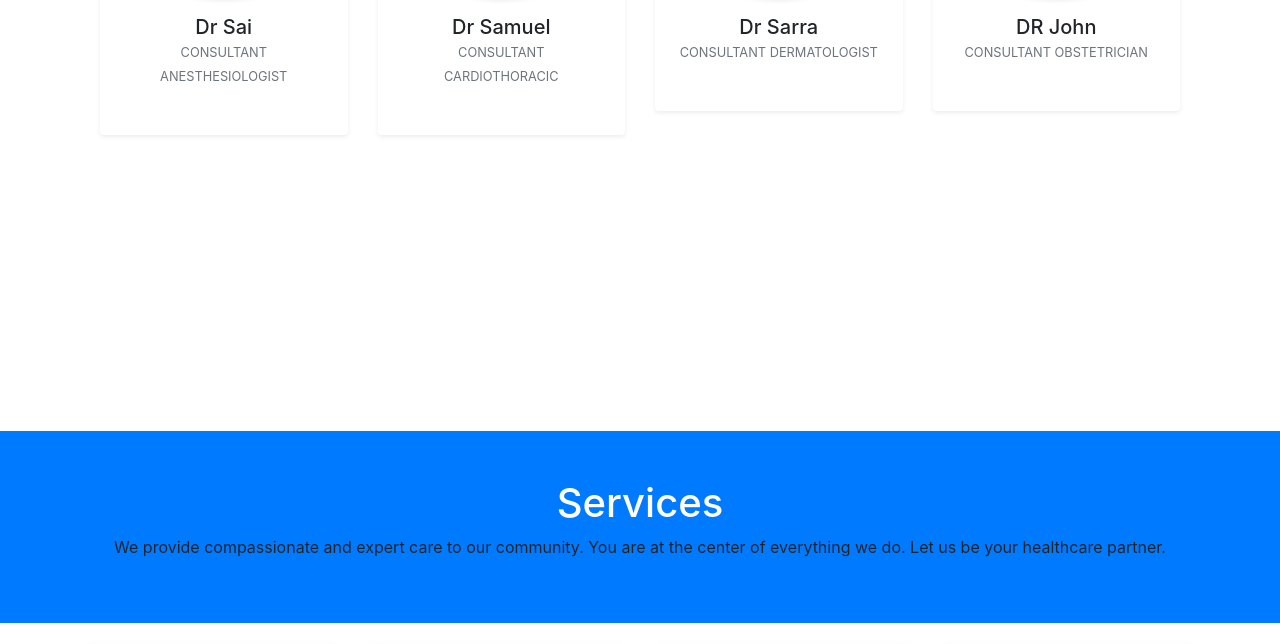
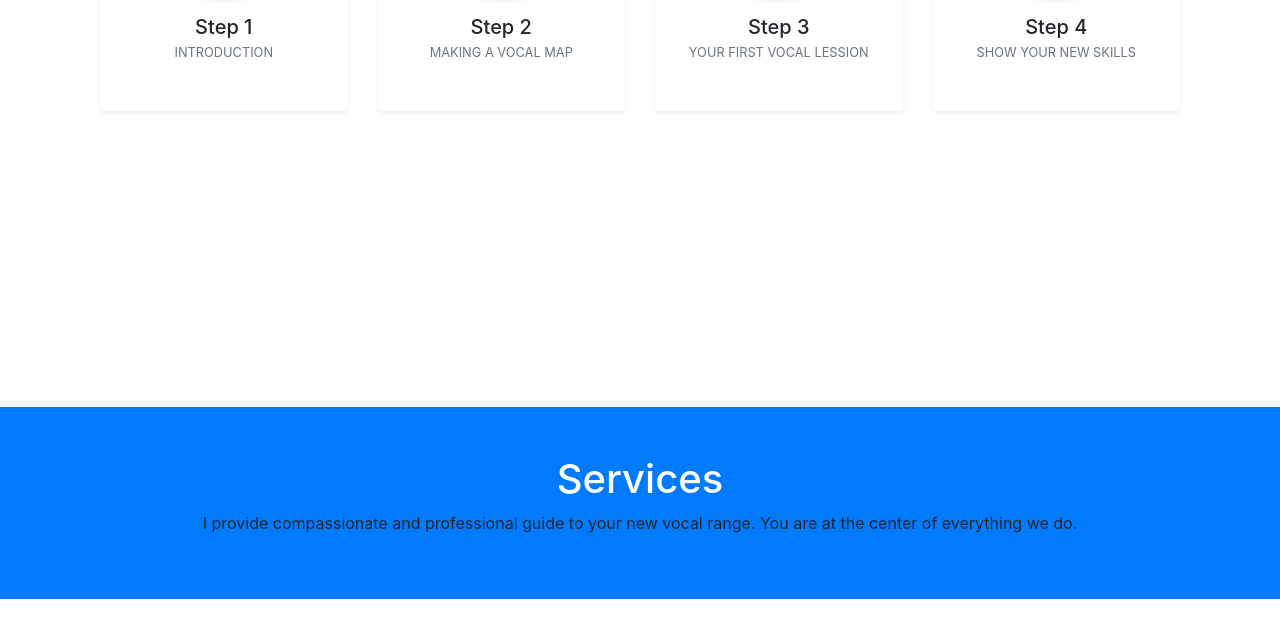
Before and after one commit to Kollecollier/Django-Vocal-School-Fullstacked, a Django app: template templates/index.html in a window 1280 px wide. Shown: the part 1570-2214 px from the top of the page. Run offline with Django 4.2, Linux system fonts and the light colour scheme; the template is opened without the code that fills it, so the values that code supplies are empty; some libraries are stand-ins or nearby versions.

Commit message:
Add js googlemaps location, added images for frontend

```diff
--- a/templates/base.html
+++ b/templates/base.html
@@ -7,7 +7,7 @@
   <meta charset="utf-8">
   <meta name="viewport" content="width=device-width, initial-scale=1, shrink-to-fit=no">
   <meta http-equiv="x-ua-compatible" content="ie=edge">
-  <title>Family Doctor</title>
+  <title>Vocal Doctor 🗣</title>
   <!-- Bootstrap core CSS -->
   <link href="{% static 'css/bootstrap.min.css' %}" rel="stylesheet">
   <link rel="stylesheet" href="https://cdnjs.cloudflare.com/ajax/libs/font-awesome/5.15.3/css/all.min.css" />
@@ -19,10 +19,10 @@
 </style>
 <body>
 
-  <div class="header" style="background: rgb(177, 177, 177) url('img/header.png') no-repeat fixed center">
+  <div class="header" style="background: rgb(177, 177, 177) url('../static/img/imgheader2.jpg') no-repeat fixed center">
 
     <nav class="navbar navbar-dark navbar-expand-md navigation-clean-search">
-        <div class="container"><a class="navbar-brand" href="#">Family Doctor X</a>
+        <div class="container"><a class="navbar-brand" href="#">Strawtown Vocal School</a>
             <button class="navbar-toggler" data-toggle="collapse" data-target="#navcol-1">
                 <span class="sr-only">Toggle navigation</span>
                 <span class="navbar-toggler-icon"></span>
@@ -31,7 +31,7 @@
                 id="navcol-1">
                 <ul class="nav navbar-nav">
                     <li class="nav-item" role="presentation">
-                        <a class="nav-link active" href="#team">Our Team</a>
+                        <a class="nav-link active" href="#team">The 4 Steps</a>
                     </li>
                     <li class="nav-item" role="presentation">
                         <a class="nav-link active" href="#services">Services</a>
@@ -41,7 +41,7 @@
                         <a class="nav-link active" href="#reviews">Testimonial</a>
                     </li>
                     <li class="nav-item" role="presentation">
-                        <a class="nav-link active" href="#contact">Contact Us</a>
+                        <a class="nav-link active" href="#contact">Contact Me</a>
                     </li>
                     <li class="nav-item" role="presentation">
                       <a class="nav-link active" href="manage-appointments.html">Manage</a>
@@ -65,10 +65,10 @@
     <div class="container hero">
         <div class="row">
             <div class="col-12 col-lg-6 col-xl-5 offset-xl-1">
-                <h1>Exceptional Medical Care for All Ages.</h1>
-                <p> At our Medical Center
-                    we combine world class medicine
-                    with compassionate care. </p>
+                <h1>Exceptional Metalcore / Hardcore Vocal lession's for All Ages.</h1>
+                <p> Your journey to becoming
+                    the ultimate vocalist
+                start's here! </p>
                     <a href="appointment.html" class="btn btn-light btn-lg action-button" type="button">Book an appointment</a>
             </div>
 
--- a/templates/index.html
+++ b/templates/index.html
@@ -1,12 +1,13 @@
 {% extends 'base.html' %}
+{% load static %}
 
 
 {% block content %}
 <section class="container py-5"  style="margin-block:200px;" id="team">
     <div class="row text-center ">
         <div class="col-lg-8 mx-auto">
-            <h1 class="display-4">Our Team</h1>
-            <p class="lead">Rely on established and competent professionals.
+            <h1 class="display-4">The 4 Steps</h1>
+            <p class="lead">Rely on established and competent professional.
             </p>
         </div>
     </div>
@@ -16,33 +17,33 @@
 
             <!-- Team item -->
             <div class="col-xl-3 col-sm-6 mb-5">
-                <div class="bg-white rounded shadow-sm py-5 px-4"><img src="./img/team1.jpg" alt="" class=" mh-100img-fluid rounded-circle mb-3 img-thumbnail shadow-sm">
-                    <h5 class="mb-0">Dr Sai</h5>
-                    <span class="small text-uppercase text-muted">Consultant anesthesiologist</span>
+                <div class="bg-white rounded shadow-sm py-5 px-4"><img src="{% static 'img/img1.jpg' %}" "alt="image of me" class=" mh-100img-fluid rounded-circle mb-3 img-thumbnail shadow-sm">
+                    <h5 class="mb-0">Step 1</h5>
+                    <span class="small text-uppercase text-muted">Introduction</span>
                 </div>
             </div><!-- End -->
 
             <!-- Team item -->
             <div class="col-xl-3 col-sm-6 mb-5">
-                <div class="bg-white rounded shadow-sm py-5 px-4"><img src="/img/team2.jpg" alt="" class=" mh-100 rounded-circle mb-3 img-thumbnail shadow-sm">
-                    <h5 class="mb-0">Dr Samuel </h5>
-                    <span class="small text-uppercase text-muted">Consultant cardiothoracic</span>
+                <div class="bg-white rounded shadow-sm py-5 px-4"><img src="{% static 'img/img2.jpg' %}" "alt="image of me" alt="" class=" mh-100 rounded-circle mb-3 img-thumbnail shadow-sm">
+                    <h5 class="mb-0">Step 2</h5>
+                    <span class="small text-uppercase text-muted">Making a Vocal Map</span>
                 </div>
             </div><!-- End -->
 
             <!-- Team item -->
             <div class="col-xl-3 col-sm-6 mb-5">
-                <div class="bg-white rounded shadow-sm py-5 px-4"><img src="/img/team3.jpg" alt="" class=" mh-100img-fluid rounded-circle mb-3 img-thumbnail shadow-sm">
-                    <h5 class="mb-0">Dr Sarra</h5>
-                    <span class="small text-uppercase text-muted">Consultant dermatologist</span>
-                </div>
-            </div><!-- End -->
+              <div class="bg-white rounded shadow-sm py-5 px-4"><img src="{% static 'img/img3.jpg' %}" "alt="image of me" alt="" class=" mh-100 rounded-circle mb-3 img-thumbnail shadow-sm">
+                  <h5 class="mb-0">Step 3</h5>
+                  <span class="small text-uppercase text-muted">Your First Vocal lession</span>
+              </div>
+           </div><!-- End -->
 
             <!-- Team item -->
             <div class="col-xl-3 col-sm-6 mb-5">
-                <div class="bg-white rounded shadow-sm py-5 px-4"><img src="/img/team4.png" alt="" class=" mh-100img-fluid rounded-circle mb-3 img-thumbnail shadow-sm">
-                    <h5 class="mb-0">DR John</h5>
-                    <span class="small text-uppercase text-muted">Consultant Obstetrician</span>
+                <div class="bg-white rounded shadow-sm py-5 px-4"><img src="{% static 'img/img4.jpg' %}" alt="image of me" class=" mh-100img-fluid rounded-circle mb-3 img-thumbnail shadow-sm">
+                    <h5 class="mb-0">Step 4</h5>
+                    <span class="small text-uppercase text-muted">Show Your New Skills</span>
                 </div>
             </div><!-- End -->
         </div>
@@ -55,57 +56,9 @@
   <div class="bg-primary text-center py-5 mb-4">
       <div class="container">
         <h1 class="fw-light text-white">Services</h1>
-        <p class="overview">We provide compassionate and expert care to our community. You are at the center of everything we do. Let us be your healthcare partner.</p>
+        <p class="overview">I provide compassionate and professional guide to your new vocal range. You are at the center of everything we do.</p>
       </div>
     </div>
-  <div class="container">
-    <div class="row">
-      <!-- Team Member 1 -->
-      <div class="col-xl-3 col-md-6 mb-4">
-        <div class="card border-0 shadow">
-          <img src="/img/service1.jpg" class="card-img-top" alt="...">
-          <div class="card-body text-center">
-            <h5 class="card-title mb-0">Primary Care</h5>
-            <div class="card-text text-black-50">Your personalized medical professionals.</div>
-          </div>
-        </div>
-      </div>
-      <!-- Team Member 2 -->
-      <div class="col-xl-3 col-md-6 mb-4">
-        <div class="card border-0 shadow">
-          <img src="/img/service2.jpg" class="card-img-top" alt="...">
-          <div class="card-body text-center">
-            <h5 class="card-title mb-0">Dermatology</h5>
-            <div class="card-text text-black-50">Your skin care made easy.</div>
-          </div>
-        </div>
-      </div>
-      <!-- Team Member 3 -->
-      <div class="col-xl-3 col-md-6 mb-4">
-        <div class="card border-0 shadow">
-          <img src="/img/service3.jpg" class="card-img-top" alt="...">
-          <div class="card-body text-center">
-            <h5 class="card-title mb-0">Team Member</h5>
-            <div class="card-text text-black-50">Web Developer</div>
-          </div>
-        </div>
-      </div>
-      <!-- Team Member 4 -->
-      <div class="col-xl-3 col-md-6 mb-4">
-        <div class="card border-0 shadow">
-          <img src="/img/service4.jpg" class="card-img-top" alt="...">
-          <div class="card-body text-center">
-            <h5 class="card-title mb-0">PrEP Therapy</h5>
-            <div class="card-text text-black-50">Stay safe if you are at high exposure of HIV.</div>
-          </div>
-        </div>
-      </div>
-    </div>
-    <!-- /.row -->
-
-  </div>
-</section>
-
 <section class="text-center conatiner" style="margin-block:200px;" id="reviews">
     <h2>Satisfied Patients</h2>
     <div id="myCarousel" class="carousel slide" data-ride="carousel">
@@ -144,23 +97,33 @@
     <div class="container">
         <div class="row text-center">
 
-            <div class="col-sm-6">
+            <div class="col-sm-4">
             <div class="contact-detail-box">
-              <i class="far fa-envelope text-colored fa-3x"></i>
+              <i class="fa-brands fa-facebook"></i>
               <h4>Get In Touch</h4>
               <abbr title="Phone">P:</abbr> (123) 456-7890<br>
               E: <a href="mailto:email@email.com" class="text-muted">email@email.com</a>
             </div>
           </div><!-- end col -->
 
-          <div class="col-sm-6">
+          <div class="col-sm-4">
+            <div class="contact-detail-box">
+              <i class="far fa-envelope text-colored fa-3x"></i>
+              <h4>Get In Touch</h4>
+              <abbr title="Phone">P:</abbr> (0046) 735407684<br>
+              E: <a href="kristoffer.collier@live.com" class="text-muted">email@email.com</a>
+            </div>
+          </div><!-- end col -->
+
+
+          <div class="col-sm-4">
             <div class="contact-detail-box">
               <i class="fa fa-map-marker fa-3x text-colored"></i>
-              <h4>Our Location</h4>
+              <h4>My Location</h4>
 
               <address>
-              795 Folsom Ave, Suite 600<br>
-              San Francisco, CA 94107<br>
+              Järnvägsgatan 8B<br>
+              30249, Swedem, Halmstad<br>
             </address>
             </div>
           </div><!-- end col -->
@@ -174,7 +137,7 @@
         <div class="row">
           <div class="col-sm-6">
             <div class="contact-map">
-              <iframe src="https://www.google.com/maps/embed/v1/place?q=New+York+University&amp;key=AIzaSyBSFRN6WWGYwmFi498qXXsD2UwkbmD74v4" frameborder="0" scrolling="no" marginheight="0" marginwidth="0" style="width: 100%; height: 360px;"></iframe>
+              <iframe src="https://maps.google.com/maps?q=j%C3%A4rnv%C3%A4gsgatan%208b&t=&z=13&ie=UTF8&iwloc=&output=embed" frameborder="0" scrolling="no" marginheight="0" marginwidth="0" style="width: 100%; height: 360px;"></iframe>
             </div>
           </div><!-- end col -->
 
--- a/vocal/urls.py
+++ b/vocal/urls.py
@@ -1,6 +1,6 @@
 from django.urls import path
-from .views import home
+from .views import HomeTemplateView
 
 urlpatterns = [
-    path("", home, name="home")
+    path("", HomeTemplateView.as_view(), name="home"),
 ]
--- a/vocal/views.py
+++ b/vocal/views.py
@@ -1,6 +1,7 @@
 from django.shortcuts import render
 from django.http import HttpResponse
+from django.views.generic.base import TemplateView
 
 
-def home(request):
-    return HttpResponse("It's working")
+class HomeTemplateView(TemplateView):
+    template_name = "index.html"
--- a/vocal_school/urls.py
+++ b/vocal_school/urls.py
@@ -1,7 +1,7 @@
+from django.urls import path, include
 from django.contrib import admin
-from django.urls import path, include
 
 urlpatterns = [
     path('admin/', admin.site.urls),
-    path('', include('vocal.urls'), name='vocal_urls'),
+    path("", include('vocal.urls'))
 ]
```
Also changed, not shown: static/css/bootstrap.css, static/img/facebook-new.png (added), static/img/imgheader2.jpg (added), 5 other files.
